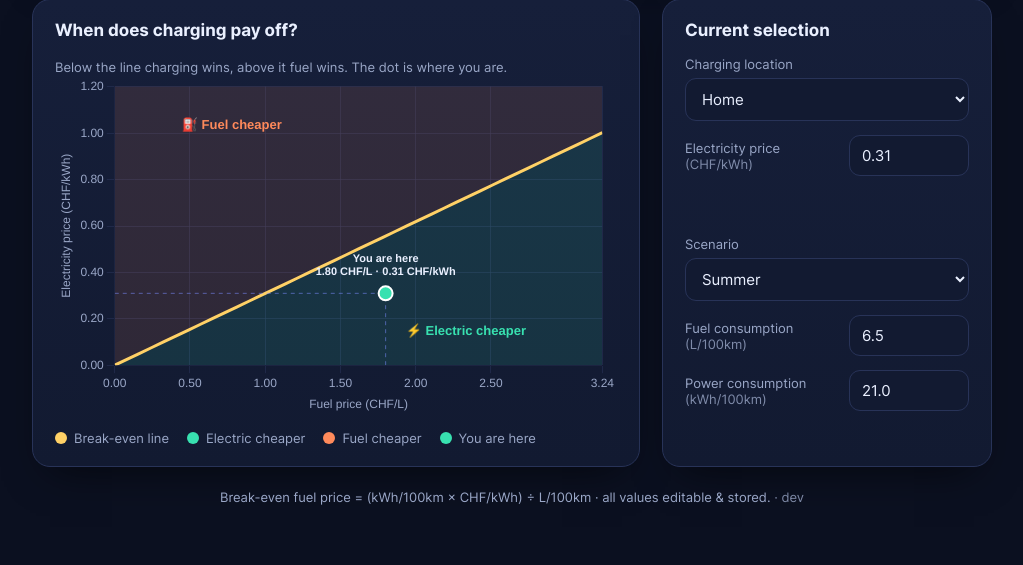
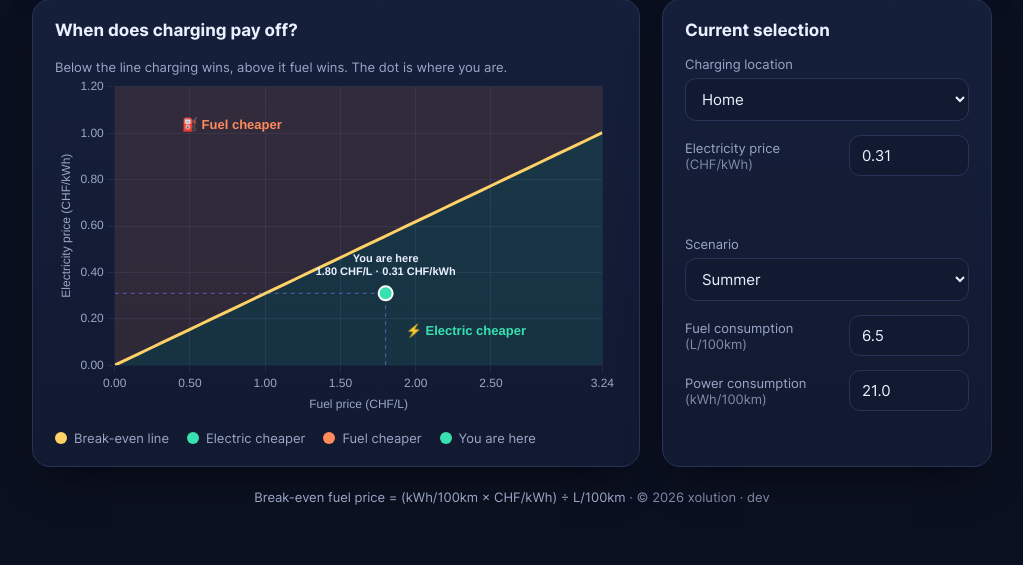
Before and after one commit to rjo3510/phev-sweetspot, a FastAPI app: page / in a window 1280 px wide. Shown: the part 510-1075 px from the top of the page, without its empty margins (128-1151 px from the left). Run offline with FastAPI, Linux system fonts and the light colour scheme; data comes from the database, SQL or seed files in the repository.

Commit message:
UI: footer — drop stale "editable & stored", add discreet © xolution
The "all values editable & stored" claim is no longer true for read-only
visitors. Replace with a discreet "© 2026 xolution" linking to
info@xolution.ch (mailto). Footer links share one muted style.

Co-Authored-By: Claude Opus 4.8 (1M context) <noreply@anthropic.com>

```diff
--- a/app/static/css/styles.css
+++ b/app/static/css/styles.css
@@ -314,8 +314,10 @@ input:disabled, select:disabled { -webkit-text-fill-color: var(--text); opacity:
 
 .foot { text-align: center; color: var(--muted); font-size: 13px; margin-top: 6px; }
 .foot .build { white-space: nowrap; opacity: .8; }
-.foot .build a { color: inherit; text-decoration: none; font-variant-numeric: tabular-nums; }
-.foot .build a:hover { color: var(--text); text-decoration: underline; }
+.foot .build a { font-variant-numeric: tabular-nums; }
+.foot__copy { white-space: nowrap; opacity: .8; }
+.foot a { color: inherit; text-decoration: none; }
+.foot a:hover { color: var(--text); text-decoration: underline; }
 
 .toast {
   position: fixed; bottom: 24px; left: 50%; transform: translateX(-50%) translateY(20px);
--- a/app/static/js/app.js
+++ b/app/static/js/app.js
@@ -45,7 +45,7 @@ const I18N = {
     electricity_price: "Electricity price",
     scenarios: "Scenarios", charging_locations: "Charging locations",
     add: "+ Add", col_name: "Name", delete: "Delete",
-    footer: "Break-even fuel price = (kWh/100km × CHF/kWh) ÷ L/100km · all values editable & stored.",
+    footer: "Break-even fuel price = (kWh/100km × CHF/kWh) ÷ L/100km",
     verdict_loading: "Calculating…",
     verdict_start: "Add a scenario and a charging location to start.",
     tie_title: "It's a tie", tie_sub: "Fuel and electric cost the same right now.",
@@ -100,7 +100,7 @@ const I18N = {
     electricity_price: "Strompreis",
     scenarios: "Szenarien", charging_locations: "Standorte",
     add: "+ Hinzufügen", col_name: "Name", delete: "Löschen",
-    footer: "Break-even-Benzinpreis = (kWh/100km × CHF/kWh) ÷ L/100km · alle Werte editierbar & gespeichert.",
+    footer: "Break-even-Benzinpreis = (kWh/100km × CHF/kWh) ÷ L/100km",
     verdict_loading: "Berechne…",
     verdict_start: "Füge ein Szenario und einen Standort hinzu, um zu starten.",
     tie_title: "Unentschieden", tie_sub: "Benzin und Strom kosten gerade gleich viel.",
--- a/app/templates/index.html
+++ b/app/templates/index.html
@@ -145,7 +145,8 @@
     </div>
 
     <footer class="foot">
-      <span data-i18n="footer">Break-even fuel price = (kWh/100km × CHF/kWh) ÷ L/100km &nbsp;·&nbsp; all values editable &amp; stored.</span>
+      <span data-i18n="footer">Break-even fuel price = (kWh/100km × CHF/kWh) ÷ L/100km</span>
+      <span class="foot__copy"> · © 2026 <a href="mailto:info@xolution.ch">xolution</a></span>
       {% if version != "dev" %}
       <span class="build"> · build <a href="https://github.com/rjo3510/phev-sweetspot/commit/{{ version_full }}" target="_blank" rel="noopener">{{ version }}</a></span>
       {% else %}
```
